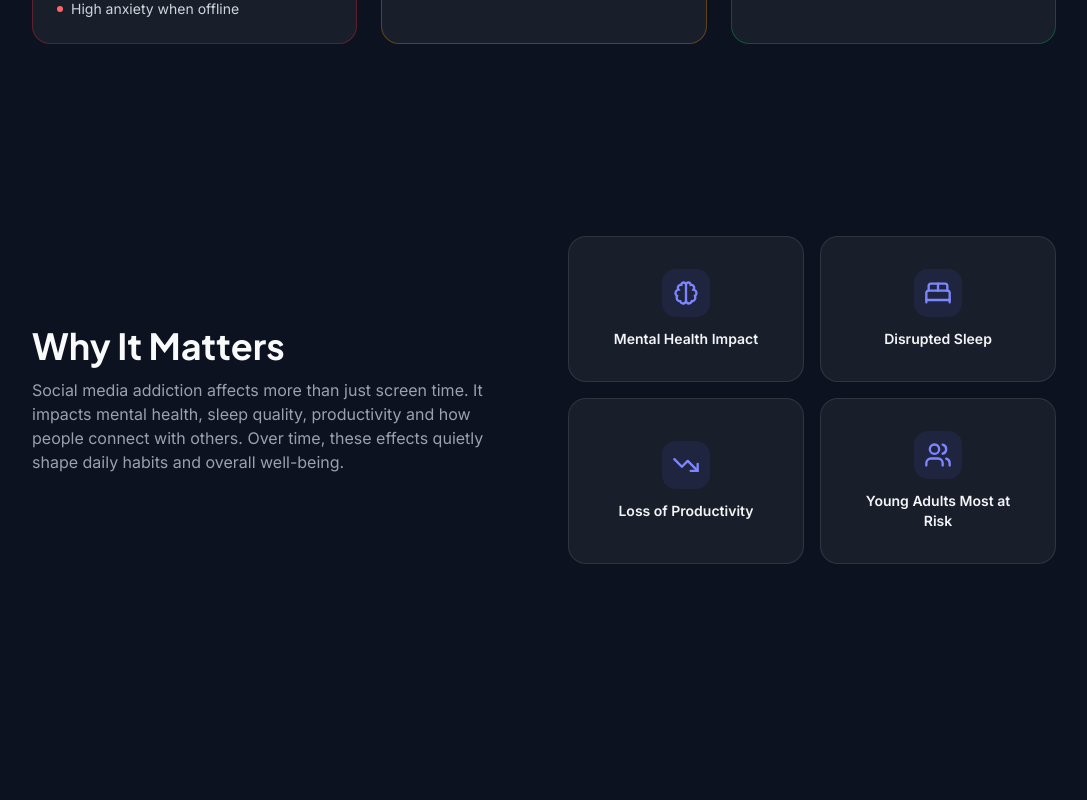
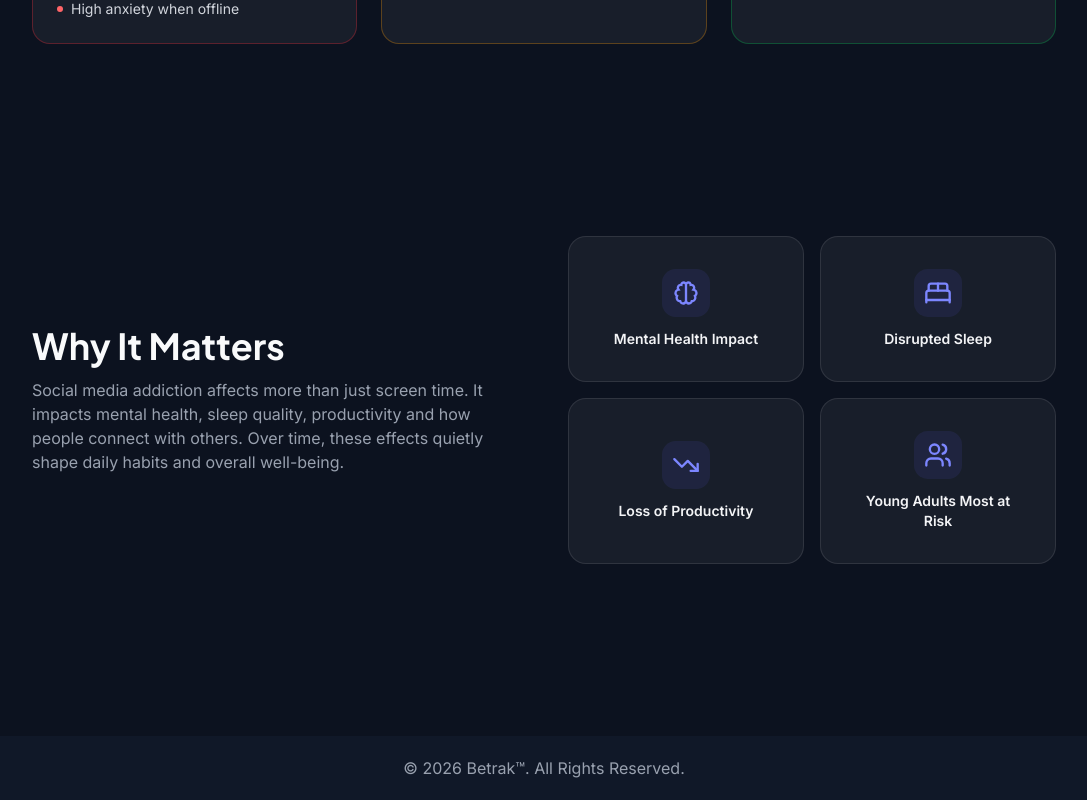
Before and after one commit to tahmid-khan-hub/Betrak, a Next.js app in the folder betrak-frontend/: page / in a window 1280 px wide. Shown: the part 2274-3074 px from the top of the page, without its empty margins (96-1183 px from the left). Before the commit the page ends 2934 px from the top, so only its background shows below. Built offline with nearby package versions, Linux system fonts and the light colour scheme.

Commit message:
Add Footer section

```diff
--- /dev/null
+++ b/betrak-frontend/src/app/SharedComponents/Footer/Footer.tsx
@@ -0,0 +1,13 @@
+"use client"
+
+const Footer = () => {
+    return (
+        <div className="px-2 py-5 mt-19 bg-gray-900 text-gray-400 text-center">
+            <div>
+                &copy; {new Date().getFullYear()} Betrak™. All Rights Reserved.
+            </div>
+        </div>
+    );
+};
+
+export default Footer;
--- a/betrak-frontend/src/app/layout.tsx
+++ b/betrak-frontend/src/app/layout.tsx
@@ -3,6 +3,7 @@ import { Lato, Plus_Jakarta_Sans, Inter } from "next/font/google";
 import "./globals.css";
 import { cn } from "@/lib/utils";
 import Navbar from "./SharedComponents/Navbar/Navbar";
+import Footer from "./SharedComponents/Footer/Footer";
 
 const inter = Inter({subsets:['latin'],variable:'--font-sans'});
 
@@ -36,6 +37,7 @@ export default function RootLayout({
       <body className="min-h-full flex flex-col">
         <Navbar />
         {children}
+        <Footer />
       </body>
     </html>
   );
```
